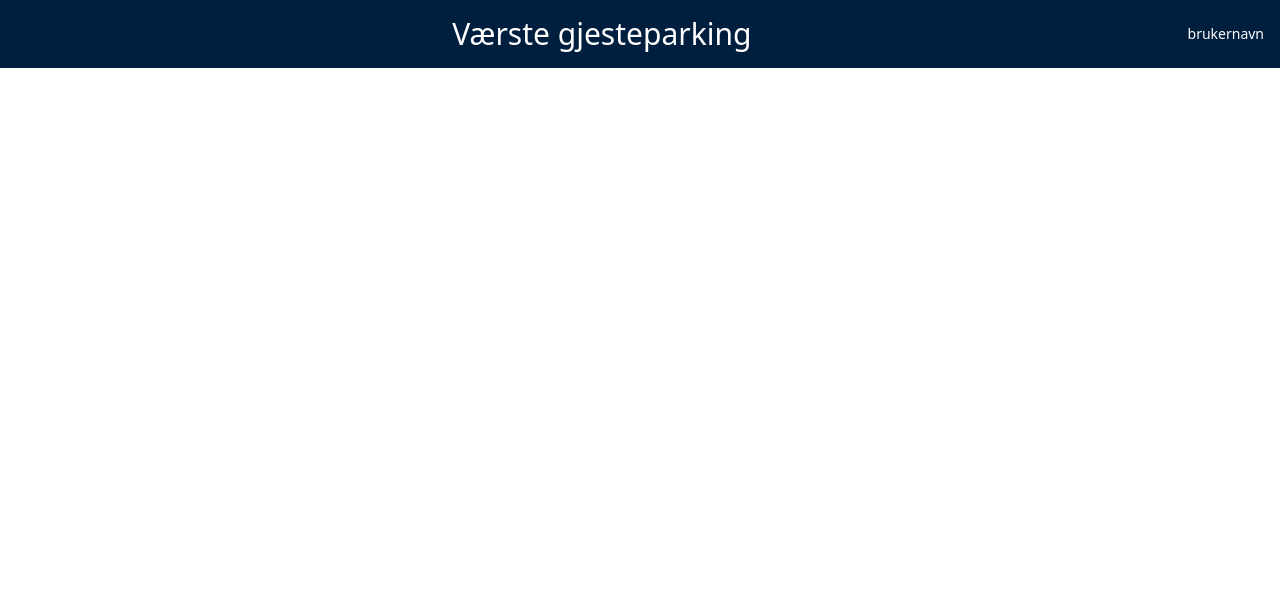
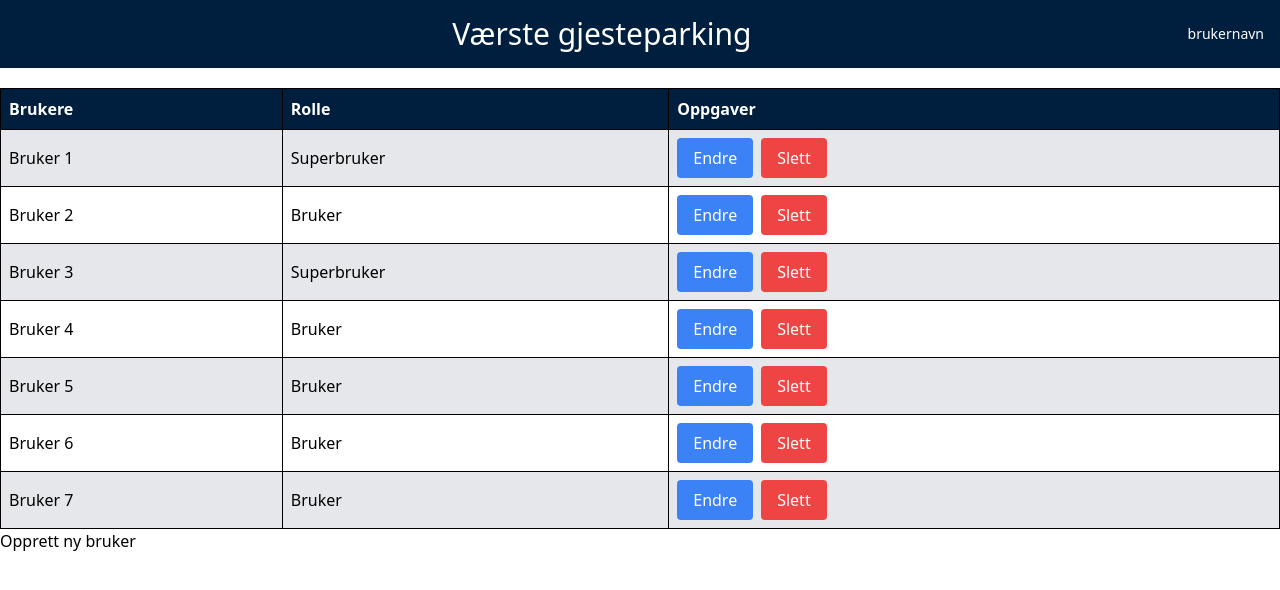
Before and after one commit to Sopra-Project/Frontend, a React (Create React App) app in the folder frontend/: page / in a window 1280 px wide. Shown: the top 590 px of the page. Built offline with nearby package versions, Linux system fonts and the light colour scheme; the HTML template or start-up script is replaced by a standard one.

Commit message:
small
small changes, removed comments etc.

```diff
--- a/frontend/src/App.tsx
+++ b/frontend/src/App.tsx
@@ -1,13 +1,14 @@
 import React from 'react';
 import { BrowserRouter as Router } from 'react-router-dom';
-import Header from './Components/Header'; // Adjust the import path
+import Header from './Components/Header';
+import Dashboard from "./Components/Dashboard"; // Adjust the import path
 
 function App() {
     return (
         <Router>
             <div>
                 <Header />
-                {/* Other components and routes can be added here */}
+                <Dashboard />
             </div>
         </Router>
     );
--- a/frontend/src/Components/Dashboard.tsx
+++ b/frontend/src/Components/Dashboard.tsx
@@ -5,7 +5,6 @@ import CreateUserButton from './CreateUserButton'; // Change the import
 const Dashboard = () => {
     return (
         <div>
-            <h1>Værste gjesteparking</h1>
             <UsersTable />
             <CreateUserButton />
         </div>
--- a/frontend/src/Components/UsersTable.tsx
+++ b/frontend/src/Components/UsersTable.tsx
@@ -1,29 +1,35 @@
-// Components/UsersTable.tsx
- const UsersTable = () => {
-    // Her skal du legge til logikken for å hente brukerdata
+import React from 'react';
+
+const UsersTable = () => {
     const users = [
         { id: 1, name: 'Bruker 1', role: 'Superbruker' },
         { id: 2, name: 'Bruker 2', role: 'Bruker' },
-        // ... flere brukere
+        { id: 3, name: 'Bruker 3', role: 'Superbruker' },
+        { id: 4, name: 'Bruker 4', role: 'Bruker' },
+        { id: 5, name: 'Bruker 5', role: 'Bruker' },
+        { id: 6, name: 'Bruker 6', role: 'Bruker' },
+        { id: 7, name: 'Bruker 7', role: 'Bruker' },
+
+
     ];
 
     return (
-        <table>
-            <thead>
+        <table className="w-full mt-5 border-collapse border border-black">
+            <thead className="bg-marine-blue-dark text-white">
             <tr>
-                <th>Brukere</th>
-                <th>Rolle</th>
-                <th>Oppgaver</th>
+                <th className="border border-black p-2">Brukere</th>
+                <th className="border border-black p-2">Rolle</th>
+                <th className="border border-black p-2">Oppgaver</th>
             </tr>
             </thead>
             <tbody>
-            {users.map((user) => (
-                <tr key={user.id}>
-                    <td>{user.name}</td>
-                    <td>{user.role}</td>
-                    <td>
-                        <button>Endre</button>
-                        <button>Slett</button>
+            {users.map((user, index) => (
+                <tr key={user.id} className={`${index % 2 === 0 ? 'bg-gray-200' : 'bg-white'}`}>
+                    <td className="border border-black p-2">{user.name}</td>
+                    <td className="border border-black p-2">{user.role}</td>
+                    <td className="border border-black p-2">
+                        <button className="cursor-pointer px-4 py-2 mr-2 border-none rounded bg-blue-500 text-white transition-colors duration-300 hover:bg-blue-600">Endre</button>
+                        <button className="cursor-pointer px-4 py-2 border-none rounded bg-red-500 text-white transition-colors duration-300 hover:bg-red-600">Slett</button>
                     </td>
                 </tr>
             ))}
@@ -31,4 +37,5 @@
         </table>
     );
 };
+
 export default UsersTable;
--- a/frontend/src/index.css
+++ b/frontend/src/index.css
@@ -5,7 +5,6 @@
 .bg-marine-blue-dark {
     background-color: #001f3f;
 }
-/* index.css eller App.css */
 table {
     width: 100%;
     margin-top: 20px;
```
